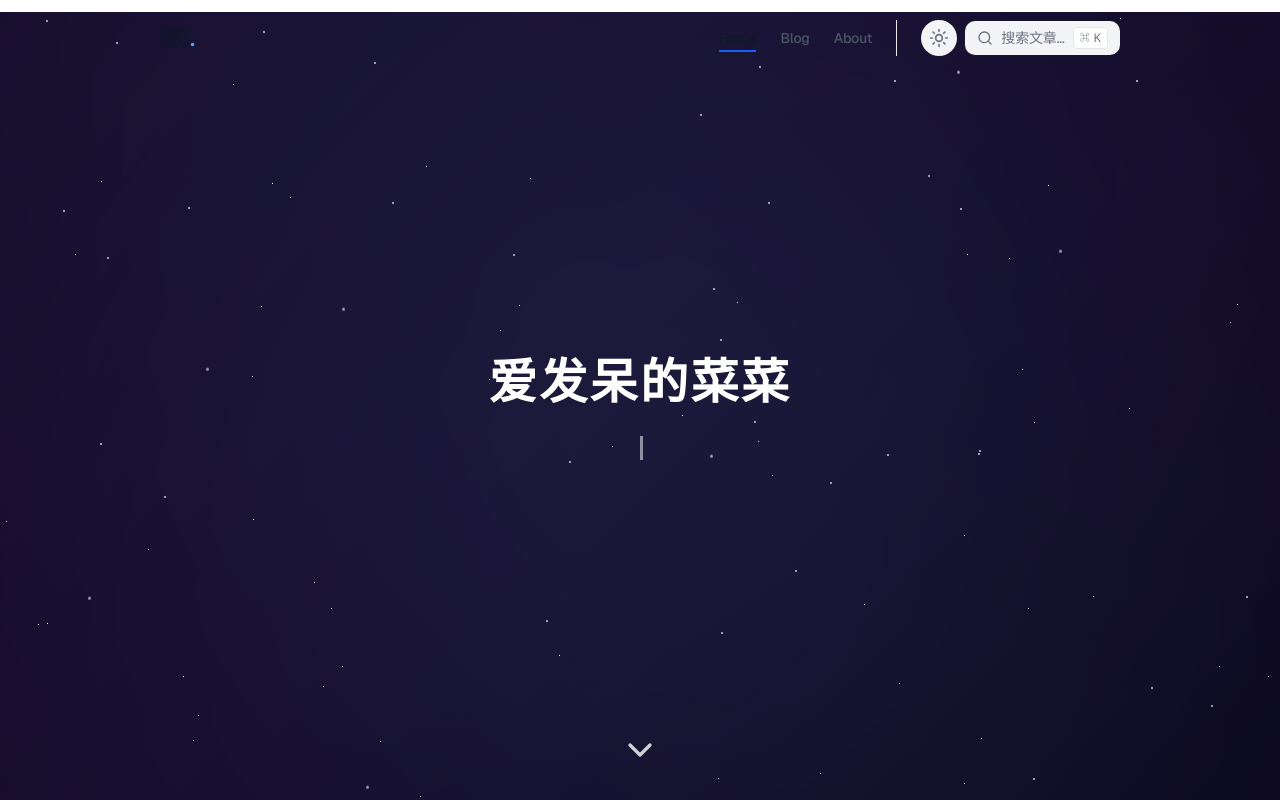
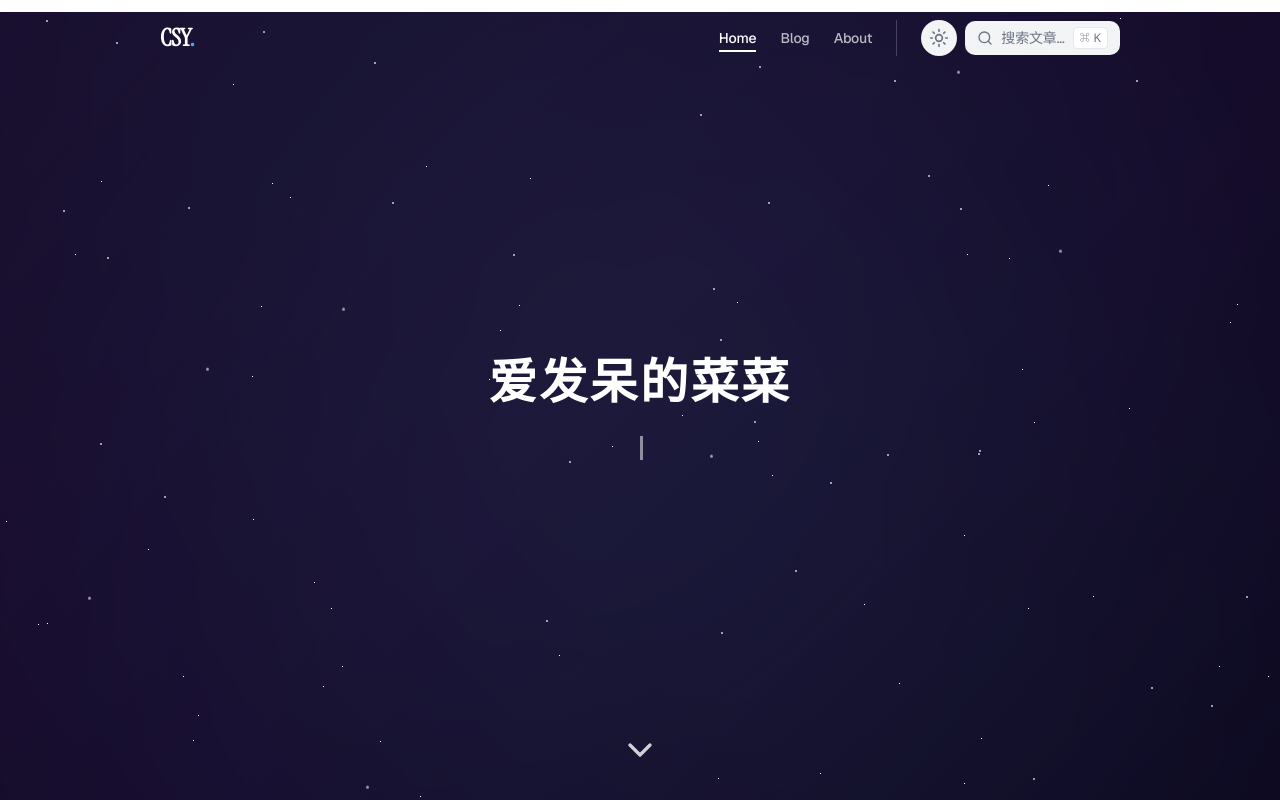
Before and after one commit to seven-go-alt/csyblog.github.io, a Next.js app: page / in a window 1280 px wide. Shown: the top 800 px of the page. Built offline with nearby package versions, Linux system fonts and the light colour scheme.

Commit message:
tab优化

```diff
--- a/components/layout/Navbar.tsx
+++ b/components/layout/Navbar.tsx
@@ -32,9 +32,11 @@ export function Navbar() {
     setIsMobileMenuOpen(false);
   }, [pathname]);
 
-  // On blog post detail pages, the hero has a dark background so navbar needs light text
+  // Pages with dark hero backgrounds need light navbar text
   const isBlogPost = pathname.startsWith("/blog/") && pathname !== "/blog";
-  const useLightText = isBlogPost && !isScrolled;
+  const isHomepage = pathname === "/";
+  const hasDarkHero = isBlogPost || isHomepage;
+  const useLightText = hasDarkHero && !isScrolled;
 
   return (
     <>
```
